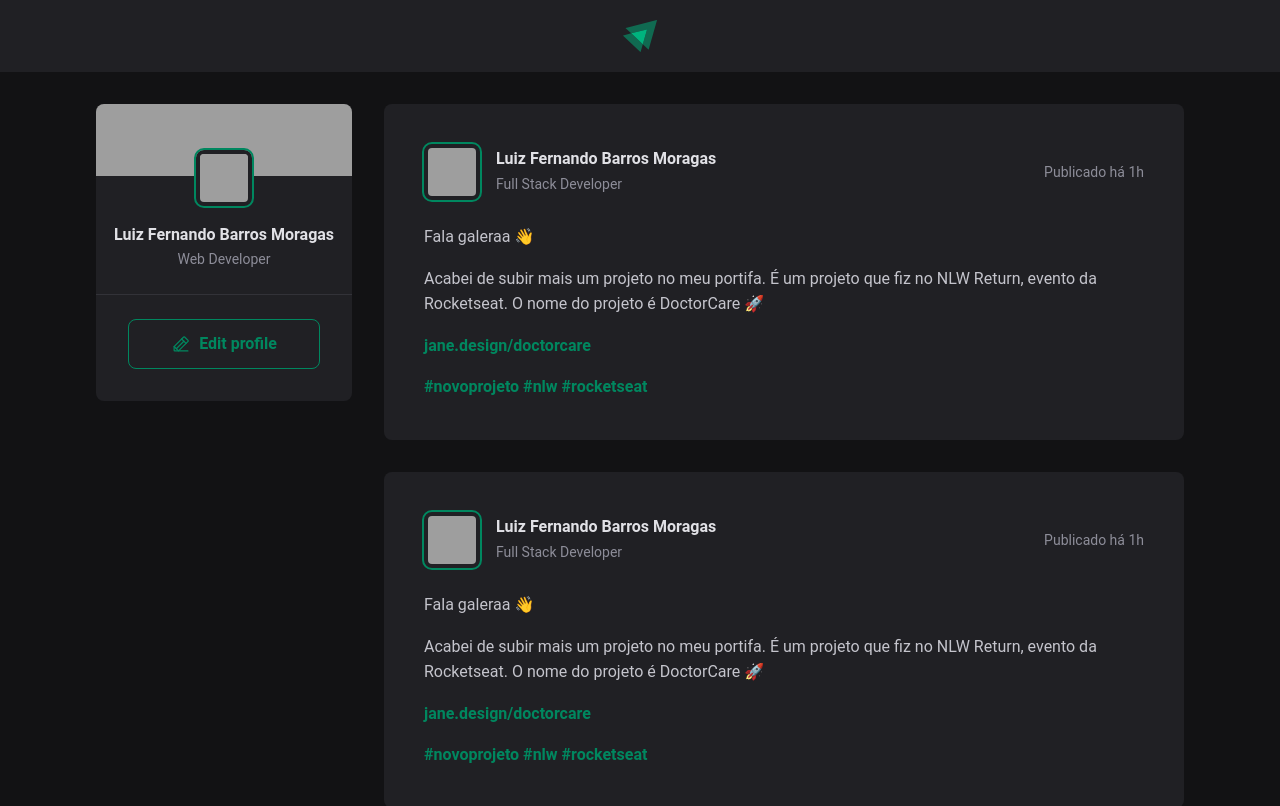
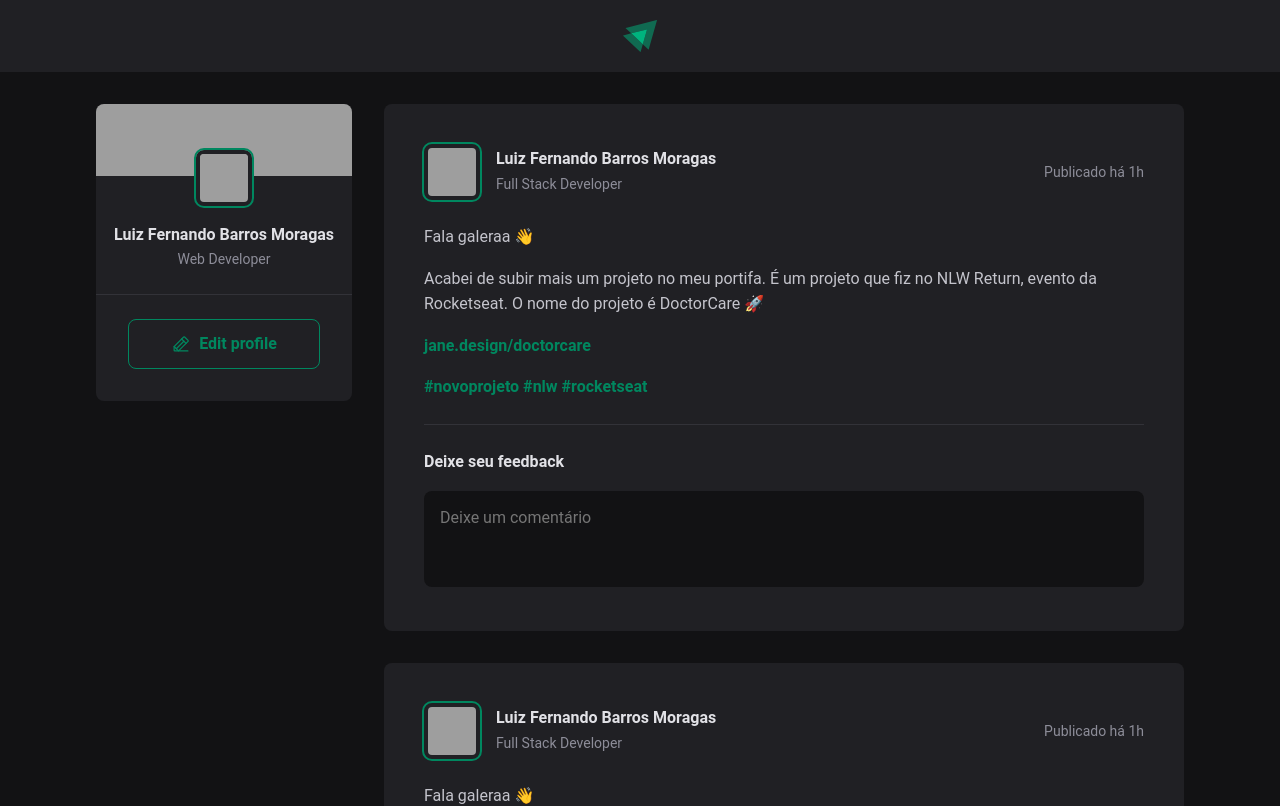
Before and after one commit to LuizFernandoBMoragas/Rocketseat-React-Course, a React app: page / in a window 1280 px wide. Shown: the top 806 px of the page. Built offline with nearby package versions, Linux system fonts and the light colour scheme; grey boxes are pictures that could not be loaded; the HTML template or start-up script is replaced by a standard one.

Commit message:
added comment section

```diff
--- a/src/components/Post.jsx
+++ b/src/components/Post.jsx
@@ -40,6 +40,14 @@
           <a href="#">#rocketseat</a>
         </p>
       </div>
+
+      <form className={styles.commentForm}>
+        <strong>Deixe seu feedback</strong>
+        <textarea placeholder="Deixe um comentário" />
+        <footer>
+          <button type="submit">Publicar</button>
+        </footer>
+      </form>
     </article>
   );
 }
--- a/src/components/Post.module.css
+++ b/src/components/Post.module.css
@@ -66,3 +66,55 @@
   color: var(--gray-400);
   line-height: 1.6rem;
 }
+
+.commentForm {
+  width: 100%;
+  margin-top: 1.5rem;
+  padding-top: 1.5rem;
+  border-top: 1px solid var(--gray-600);
+}
+
+.commentForm > strong {
+  line-height: 1.6;
+  color: var(--gray-100);
+}
+
+.commentForm textarea {
+  width: 100%;
+  background: var(--gray-900);
+  border: 0;
+  resize: none;
+  height: 6rem;
+  padding: 1rem;
+  border-radius: 8px;
+  color: var(--gray-100);
+  line-height: 1.4;
+  margin-top: 1rem;
+}
+
+.commentForm footer {
+  visibility: hidden;
+  max-height: 0;
+}
+
+.commentForm:focus-within footer {
+  visibility: visible;
+  max-height: none;
+}
+
+.commentForm button[type="submit"] {
+  padding: 1rem 1.5rem;
+  margin-top: 1rem;
+  border-radius: 8px;
+  border: 0;
+  background: var(--green-500);
+  color: var(--white);
+  font-weight: bold;
+  cursor: pointer;
+
+  transition: background-color 0.1s;
+}
+
+.commentForm button[type="submit"]:hover {
+  background: var(--green-300);
+}
--- a/src/global.css
+++ b/src/global.css
@@ -10,6 +10,11 @@
 
   --green-300: #00b37e;
   --green-500: #00875f;
+}
+
+:focus {
+  outline: transparent;
+  box-shadow: 0 0 0 2px var(--green-500);
 }
 
 * {
```
